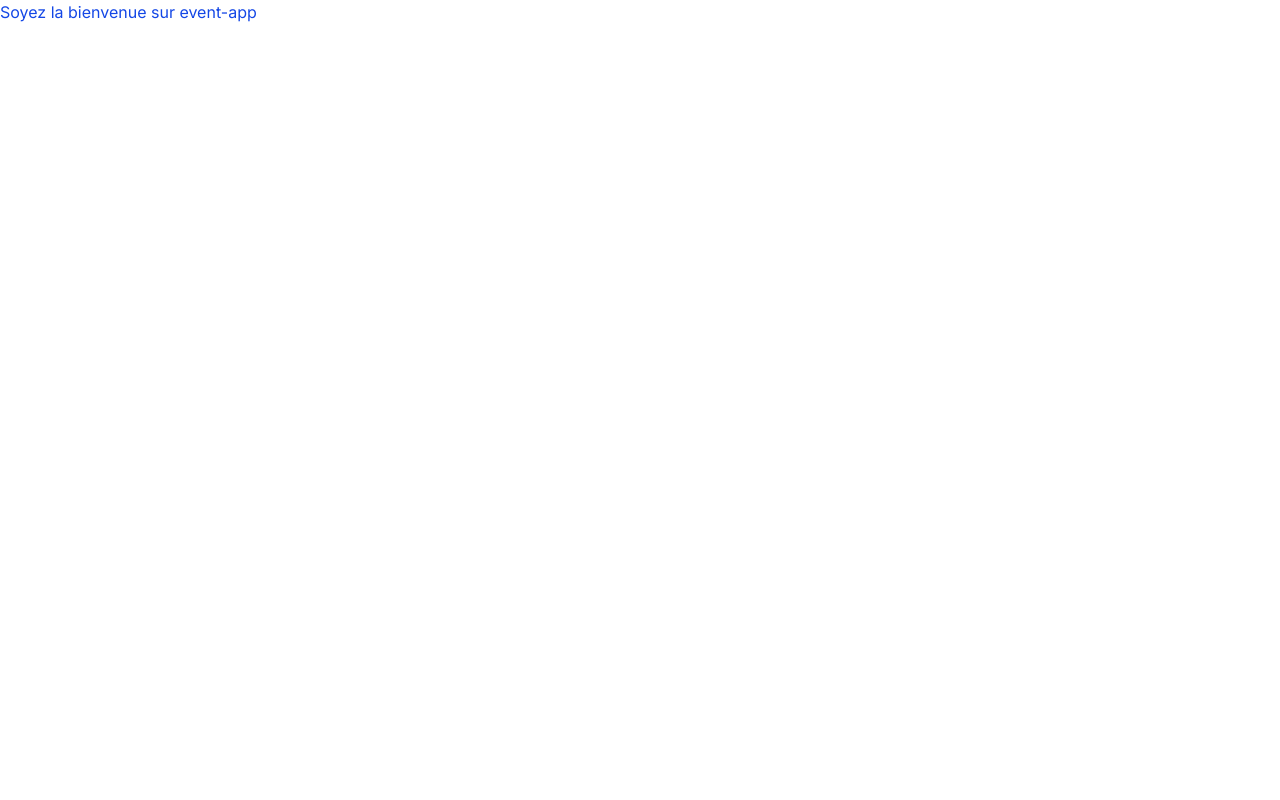
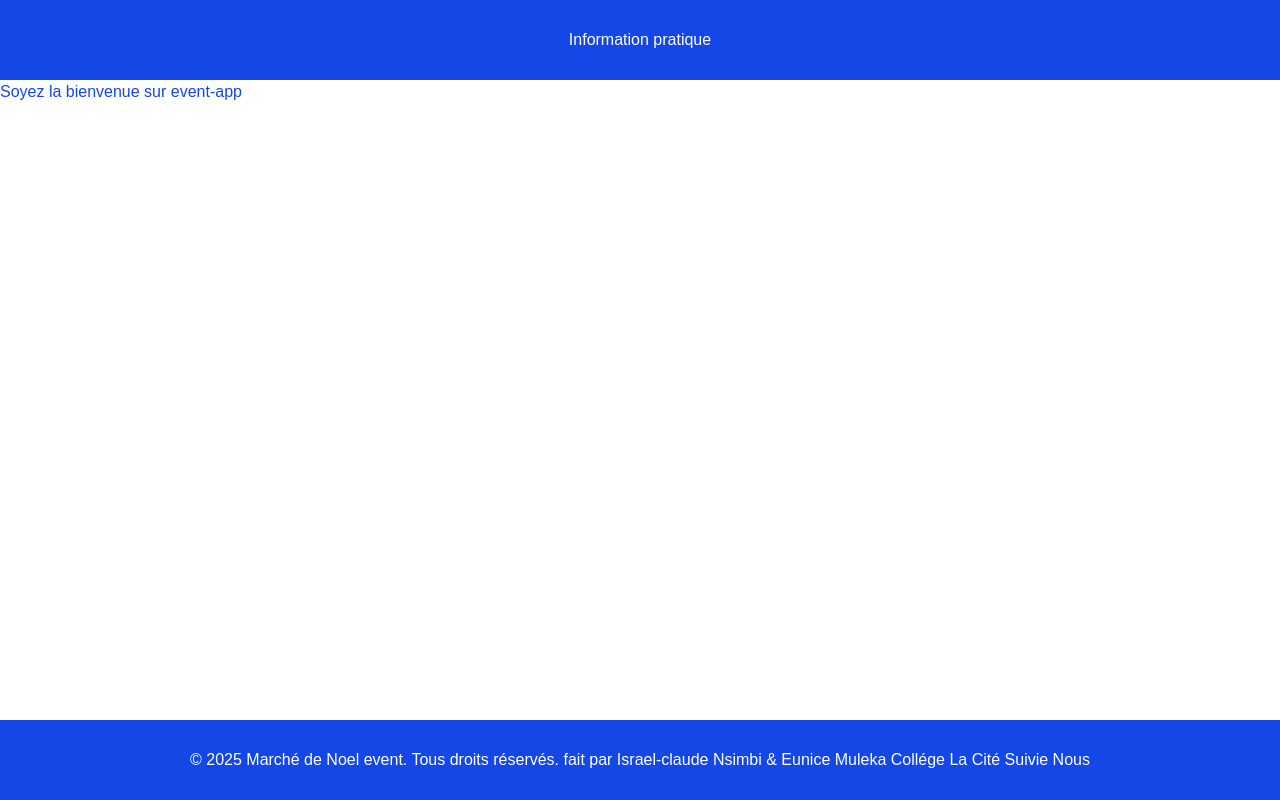
Before and after one commit to Isni-512/event-app, a Next.js app: page / in a window 1280 px wide. Built offline with nearby package versions, Linux system fonts and the light colour scheme.

Commit message:
Création des composants

```diff
--- a/app/layout.jsx
+++ b/app/layout.jsx
@@ -1,3 +1,5 @@
+import Header from "@/components/Header";
+import Footer from "@/components/Footer";
 import { Inter } from 'next/font/google';
 import './globals.css';
 const inter = Inter({ subsets: ['latin'] });
@@ -7,8 +9,12 @@
 };
 export default function RootLayout({ children }) {
     return (
-        <html lang='en'>
-        <body className={inter.className}>{children}</body>
+        <html lang="en">
+            <body className="flex flex-col min-h-screen">
+                <Header />
+                <main className="flex-1">{children}</main>
+                <Footer />
+            </body>
         </html>
     );
 }
--- /dev/null
+++ b/components/Footer.jsx
@@ -0,0 +1,10 @@
+export default function Footer() {
+    return (
+        <footer className="flex justify-center h-20 items-center bg-blue-700 text-white">
+            &copy; 2025 Marché de Noel event. Tous droits réservés.
+            fait par Israel-claude Nsimbi & Eunice Muleka
+            Collége La Cité
+            Suivie Nous
+        </footer>
+    );
+}
--- /dev/null
+++ b/components/Header.jsx
@@ -0,0 +1,7 @@
+export default function Header() {
+    return (
+        <header className="flex justify-center h-20 items-center bg-blue-700 text-white">
+            Information pratique
+        </header>
+    );
+}
--- /dev/null
+++ b/components/Nav.jsx
@@ -0,0 +1,15 @@
+import { IoIosMenu } from "react-icons/io";
+export default function NavBar() {
+    return (
+        <nav className="flex justify-between items-center h-20 text-white px-4">
+            <IoIosMenu className="text-2xl block sm:hidden" />
+            <ul className="flex space-x-4 hidden sm:flex">
+                <li>Acceuil</li>
+                <li>Activités</li>
+                <li>Galeries</li>
+                <li>A propos</li>
+                <li>Contact</li>
+            </ul>
+        </nav>
+    );
+}
```
Also changed, not shown: 1 other file (tests, documents, lock files or other folders).
